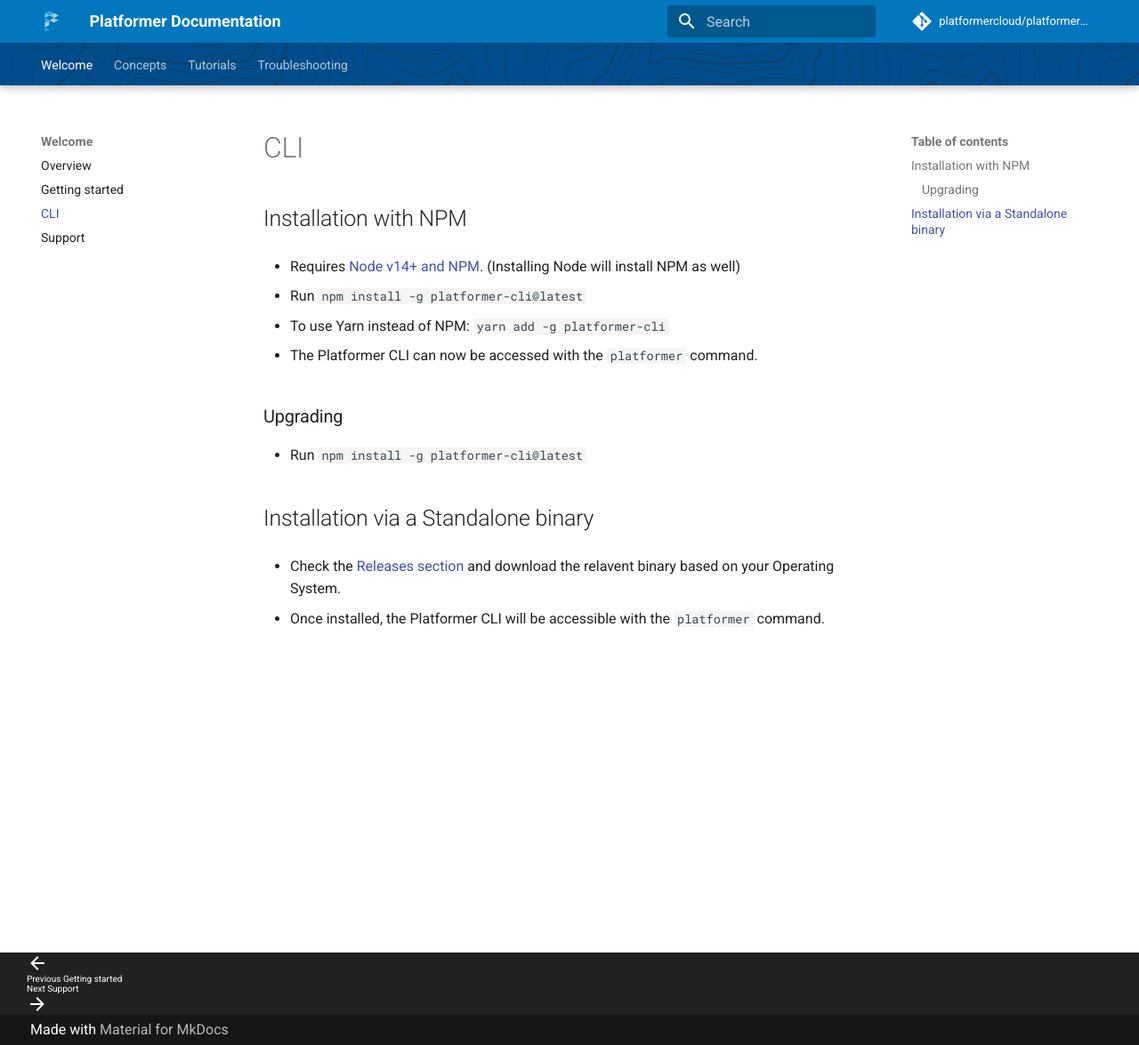
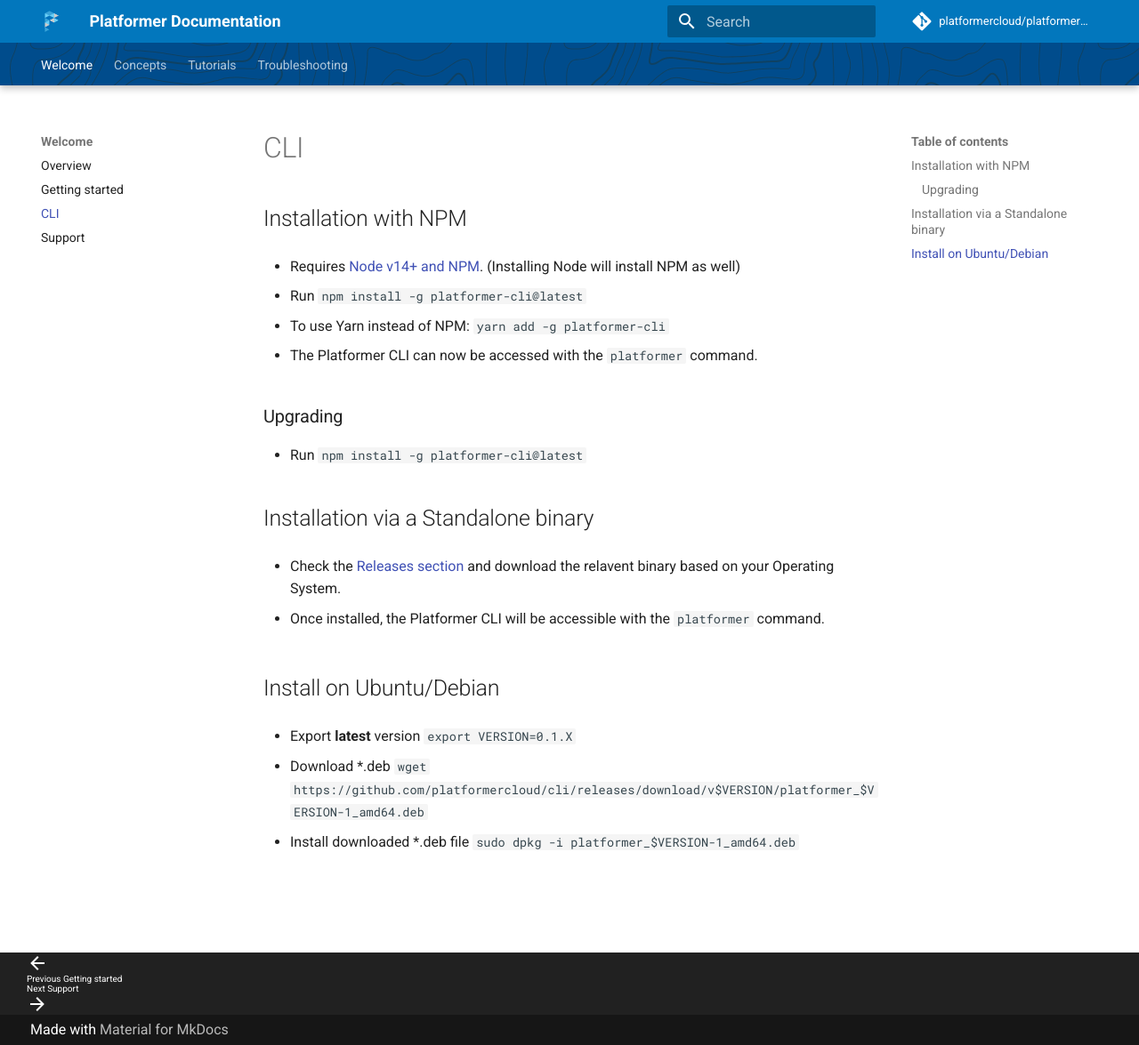
Before and after one commit to platformercloud/platformer-docs, an MkDocs documentation site: the page built from docs/cli.md, in a window 1280 px wide and 1175 px high. Shown: the whole window at 89% size. Built offline with MkDocs 1.6.1 and Material for MkDocs 9.7.7, drawn with Linux system fonts in a browser that asks for light colours; comment, search, counter and statistics services are not loaded.

Commit message:
Update cli.md

```diff
--- a/docs/cli.md
+++ b/docs/cli.md
@@ -21,3 +21,11 @@
 -   Check the [Releases section](https://github.com/platformercloud/cli/releases) and download the relavent binary based on your Operating System.
 
 -   Once installed, the Platformer CLI will be accessible with the `platformer` command.
+
+## Install on Ubuntu/Debian
+
+- Export __latest__ version `export VERSION=0.1.X`
+
+- Download *.deb `wget  https://github.com/platformercloud/cli/releases/download/v$VERSION/platformer_$VERSION-1_amd64.deb`
+
+- Install downloaded *.deb file `sudo dpkg -i platformer_$VERSION-1_amd64.deb `
```
